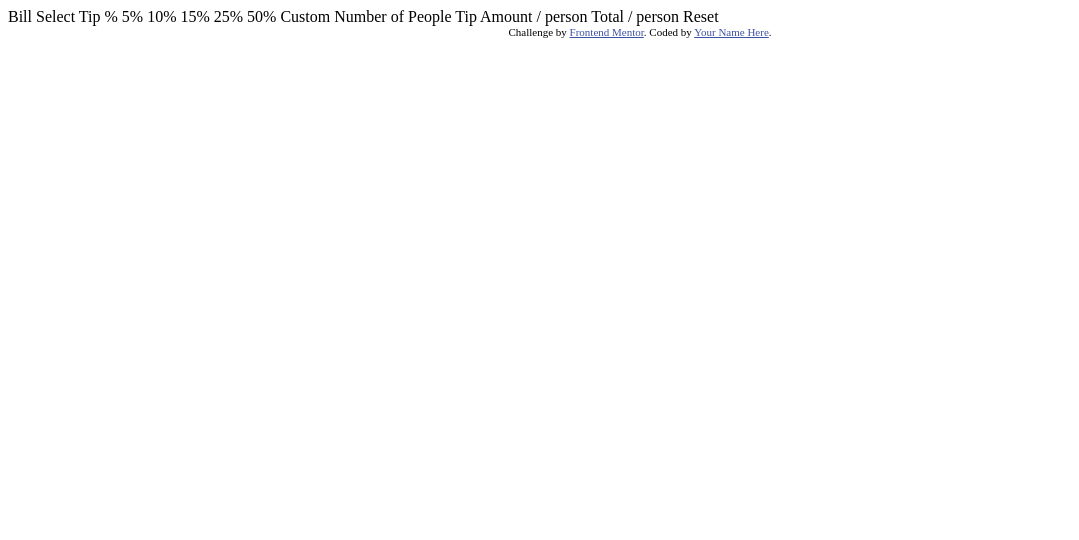
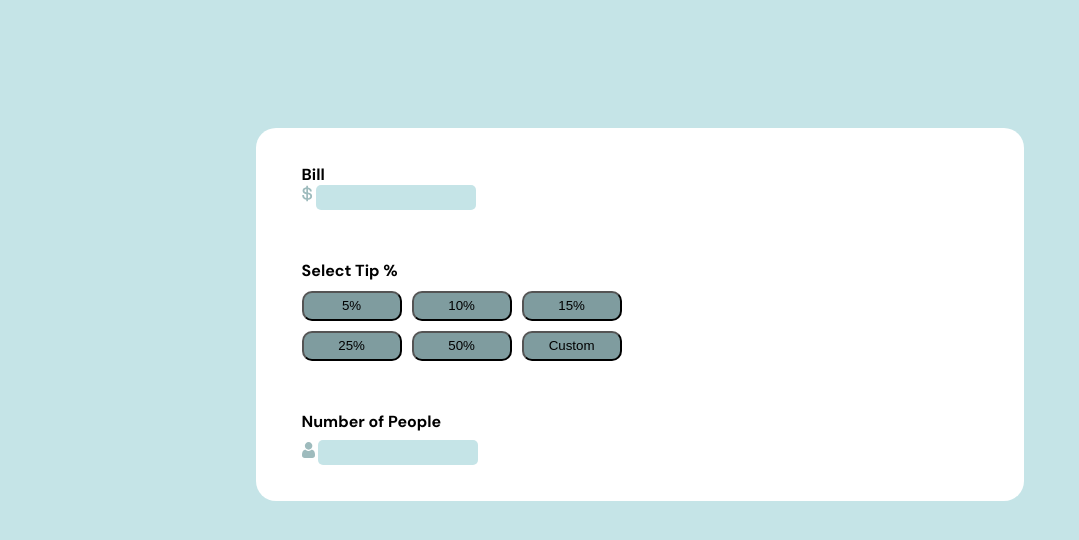
Before and after one commit to Prasad-178/Tip-Calculator-App, a plain HTML site: page index.html in a window 1280 px wide. Shown: the whole page, without its empty margins (0-1079 px from the left). Drawn offline with Linux system fonts and the light colour scheme.

Commit message:
left half base design

```diff
--- a/index.html
+++ b/index.html
@@ -13,32 +13,52 @@
     .attribution { font-size: 11px; text-align: center; }
     .attribution a { color: hsl(228, 45%, 44%); }
   </style>
+
+  <link rel="preconnect" href="https://fonts.googleapis.com">
+  <link rel="preconnect" href="https://fonts.gstatic.com" crossorigin>
+  <link href="https://fonts.googleapis.com/css2?family=DM+Sans:wght@400;700&display=swap" rel="stylesheet">
 </head>
 <body>
+  <!-- <span class="split">SPLI</span> <br>
+  <span class="split">TTER</span> -->
+  <div class="bigbox">
+      <div class="leftbox">
+        <div class="billinput">
+          <p>Bill</p>
+          <!-- <br> -->
+          <svg xmlns="http://www.w3.org/2000/svg" width="11" height="17"><path fill="#9EBBBD" d="M6.016 16.328v-1.464c1.232-.08 2.22-.444 2.964-1.092.744-.648 1.116-1.508 1.116-2.58v-.144c0-.992-.348-1.772-1.044-2.34-.696-.568-1.708-.932-3.036-1.092V4.184c.56.144 1.012.4 1.356.768.344.368.516.816.516 1.344v.288h1.824v-.432c0-.448-.088-.876-.264-1.284a3.783 3.783 0 00-.744-1.116A4.251 4.251 0 007.54 2.9a5.324 5.324 0 00-1.524-.492V.872H4.288V2.36a5.532 5.532 0 00-1.416.324c-.448.168-.84.392-1.176.672-.336.28-.604.616-.804 1.008-.2.392-.3.844-.3 1.356v.144c0 .96.316 1.708.948 2.244.632.536 1.548.884 2.748 1.044v3.912c-.704-.16-1.248-.472-1.632-.936-.384-.464-.576-1.08-.576-1.848v-.288H.256v.576c0 .464.08.924.24 1.38.16.456.404.88.732 1.272.328.392.744.728 1.248 1.008s1.108.476 1.812.588v1.512h1.728zM4.288 7.424c-.688-.128-1.164-.332-1.428-.612-.264-.28-.396-.644-.396-1.092 0-.464.176-.832.528-1.104.352-.272.784-.448 1.296-.528v3.336zm1.728 5.712V9.344c.768.128 1.328.328 1.68.6.352.272.528.688.528 1.248 0 .544-.196.984-.588 1.32-.392.336-.932.544-1.62.624z"/></svg>
+          <input type="number">
+        </div>
 
-  Bill
+        <div class="tip">
+          <p>Select Tip %</p>
+          <div class="grid-container">
+            <button class="griditem item1">5%</button>
+            <button class="griditem">10%</button>
+            <button class="griditem">15%</button>
+            <button class="griditem">25%</button>
+            <button class="griditem">50%</button>
+            <button class="griditem">Custom</button>
+          </div>
+        </div>
 
-  Select Tip %
-  5%
-  10%
-  15%
-  25%
-  50%
-  Custom
+        <div class="people">
+          <p>Number of People</p>
+          <svg xmlns="http://www.w3.org/2000/svg" width="13" height="16"><path fill="#9EBBBD" d="M9.573 7.729c.406 0 .784.07 1.126.209.342.14.639.33.881.569.232.227.438.503.614.82a5.1 5.1 0 01.407.949c.097.312.178.654.242 1.016.062.359.105.699.126 1.011.02.307.031.624.031.945 0 .836-.259 1.512-.768 2.01-.504.492-1.17.742-1.98.742H2.748c-.81 0-1.477-.25-1.98-.742C.259 14.76 0 14.084 0 13.248c0-.322.01-.64.032-.945.02-.312.063-.652.126-1.01.063-.363.144-.705.242-1.017.1-.323.238-.643.407-.948.176-.318.382-.594.613-.821.243-.238.54-.43.882-.57.342-.138.72-.208 1.125-.208.16 0 .313.067.61.265.183.123.397.264.636.421.204.134.48.259.822.372.333.11.671.167 1.005.167a3.19 3.19 0 001.006-.167c.341-.113.618-.238.822-.372l.636-.42c.296-.2.45-.266.61-.266zM6.598 0C7.63 0 8.522.38 9.252 1.129s1.1 1.666 1.1 2.724c0 1.06-.37 1.976-1.1 2.725-.73.75-1.623 1.13-2.654 1.13-1.03 0-1.924-.38-2.653-1.13-.73-.749-1.1-1.666-1.1-2.725 0-1.058.37-1.975 1.1-2.724C4.675.379 5.567 0 6.598 0z"/></svg>
+          <input type="number">
+        </div>
 
-  Number of People
+      </div>
 
-  Tip Amount
-  / person
+      <div class="rightbox">
 
-  Total
-  / person
+      </div>
+  </div>
 
-  Reset
-
-  <div class="attribution">
+  <!-- <div class="attribution">
     Challenge by <a href="https://www.frontendmentor.io?ref=challenge" target="_blank">Frontend Mentor</a>.
     Coded by <a href="#">Your Name Here</a>.
-  </div>
+  </div> -->
+  <link rel="stylesheet" href="styles.css">
 </body>
 </html>
--- /dev/null
+++ b/styles.css
@@ -0,0 +1,128 @@
+*{
+    padding: 0px;
+    margin: 0px;
+    box-sizing: border-box;
+}
+
+body {
+    align-items: center;
+    background-color: hsl(185, 41%, 84%);
+    font-family: 'DM Sans', sans-serif;
+    font-weight: 700;
+
+    margin-top: 10%;
+}
+
+.bigbox {
+    display: flex;
+    background-color: white;
+    margin-right: 20%;
+    margin-left: 20%;
+    border-radius: 20px;
+    padding: 2%;
+}
+
+.leftbox {
+    flex-direction: column;
+    display: flex;
+    justify-content: left;
+    padding: 10px 20px 10px 20px;
+}
+
+.leftbox p{
+    text-align: left;
+}
+
+input::-webkit-outer-spin-button,
+input::-webkit-inner-spin-button {
+  -webkit-appearance: none;
+  margin: 0;
+}
+
+input[type=number] {
+  -moz-appearance: textfield;
+}
+
+.billinput {
+    border-radius: 5px;
+    justify-content: center;
+}
+
+.billinput p{
+    text-align: left;
+}
+
+.billinput div{
+    position: relative;
+    background-color: transparent;
+    text-align: left;
+}
+
+.billinput input{
+    border: none;
+    background-color: transparent;
+    resize: none;
+    outline: none;
+    background-color: hsl(185, 41%, 84%);
+    border-radius: 5px;
+    text-align: left;
+    height: 25px;
+    width: 160px;
+    text-align: right;
+    font-size: medium;
+}
+
+.billinput span{
+    position:absolute;
+    justify-self: left;
+}
+
+.tip {
+    margin-top: 50px;
+}
+
+.grid-container {
+    display: grid;
+    grid-template-columns: 1fr 1fr 1fr;
+    gap: 10px;
+    margin-top: 10px;
+}
+
+.grid-container button {
+    background-color: hsl(184, 14%, 56%);
+    border-radius: 10px;
+    width: 100px;
+    height: 30px;
+}
+
+button:hover {
+    background-color: hsl(185, 41%, 84%);
+    cursor: pointer;
+}
+
+.item1 {
+    grid-column-start: 1;
+    grid-column-end: 2;
+}
+
+.people {
+    margin-top: 50px;
+}
+
+ .people svg {
+    margin-top: 10px;
+}
+
+.people input {
+    border: none;
+    background-color: transparent;
+    resize: none;
+    outline: none;
+    background-color: hsl(185, 41%, 84%);
+    border-radius: 5px;
+    text-align: left;
+    height: 25px;
+    width: 160px;
+    text-align: right;
+    font-size: medium;
+}
```
